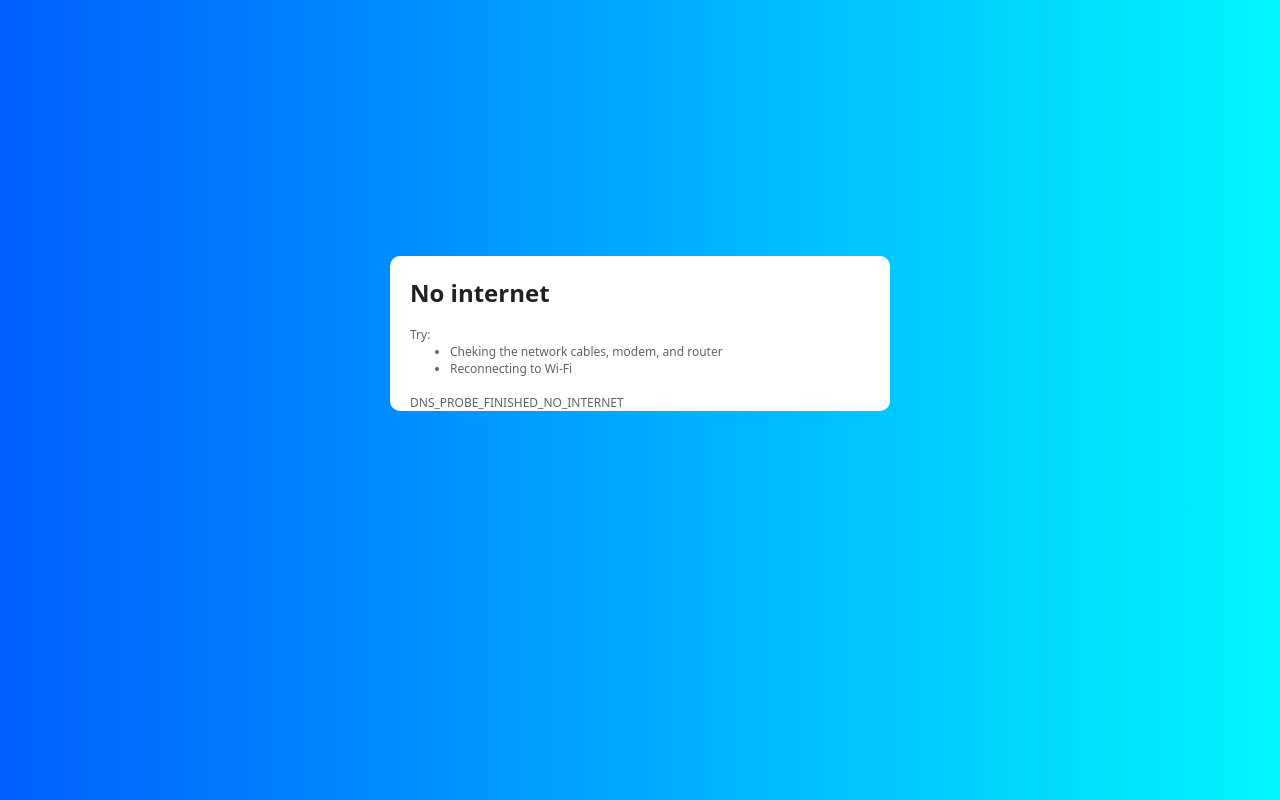
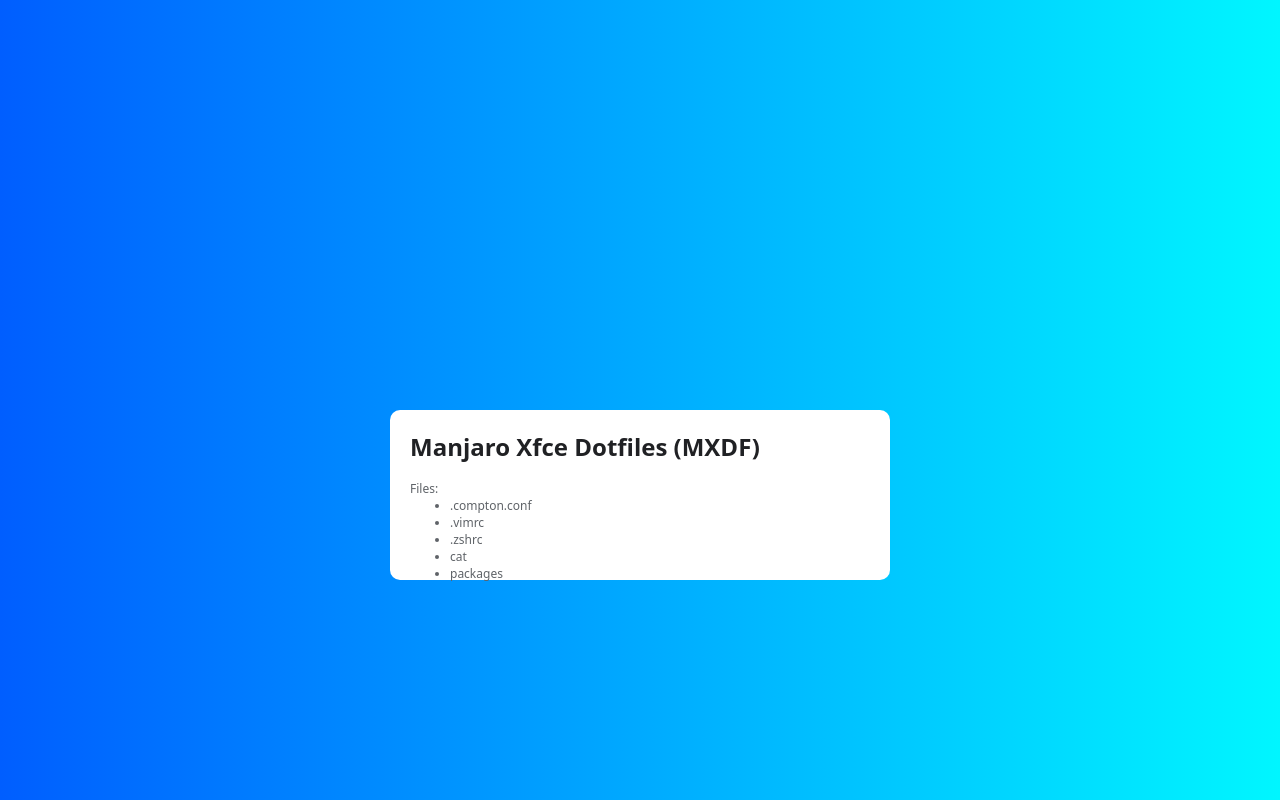
Before and after one commit to glowspruce/glwsprc.ru, a plain HTML site: page index.html in a window 1280 px wide. Drawn offline with Linux system fonts and the light colour scheme.

Commit message:
Add files via upload

```diff
--- a/index.html
+++ b/index.html
@@ -5,11 +5,19 @@
 </head>
 <body style="font-family: sans, Arial, sans-serif; font-size: 75%">
 	<div class="container">
-		<header><h1>No internet</h1></header>
+		<!--<header><h1>No internet</h1></header>
 		<br><p>Try:</p>
 		<ul><li>Cheking the network cables, modem, and router</li>
 		<li>Reconnecting to Wi-Fi</li></ul>
-		<br><p>DNS_PROBE_FINISHED_NO_INTERNET</p>
+		<br><p>DNS_PROBE_FINISHED_NO_INTERNET</p>-->
+		<header><h1>Manjaro Xfce Dotfiles (MXDF)</h1></header>
+		<br><p>Files:</p>
+		<ul><li><a href="https://github.com/ecnecsenimul/mxdf/blob/master/.compton.conf">.compton.conf</a></li>
+			<li><a href="https://github.com/ecnecsenimul/mxdf/blob/master/.vimrc">.vimrc</a></li>
+			<li><a href="https://github.com/ecnecsenimul/mxdf/blob/master/.zshrc">.zshrc</a></li>
+			<li><a href="https://github.com/ecnecsenimul/mxdf/blob/master/cat">cat</a></li>
+			<li><a href="https://github.com/ecnecsenimul/mxdf/blob/master/packages">packages</a></li>
+		</ul>
 	</div>
 </body>
 </html>
--- a/main.css
+++ b/main.css
@@ -5,6 +5,7 @@
 
 a {
 	text-decoration: none;
+	color: #5f6368;
 }
 
 body {
@@ -18,13 +19,13 @@
 }
 
 .container {
-  margin-top: 20%;
+  margin-top: 32%;
 	margin-left: auto;
 	margin-right: auto;
 	padding-top: 20px;
 	padding-left: 20px;
 	width: 480px;
-	height: 135px;
+	height: 150px;
 	background-color: #fff;
 	border-radius: 10px;
 	/*box-shadow: 0px 0px 4px rgba(0,0,0,5);*/
```
